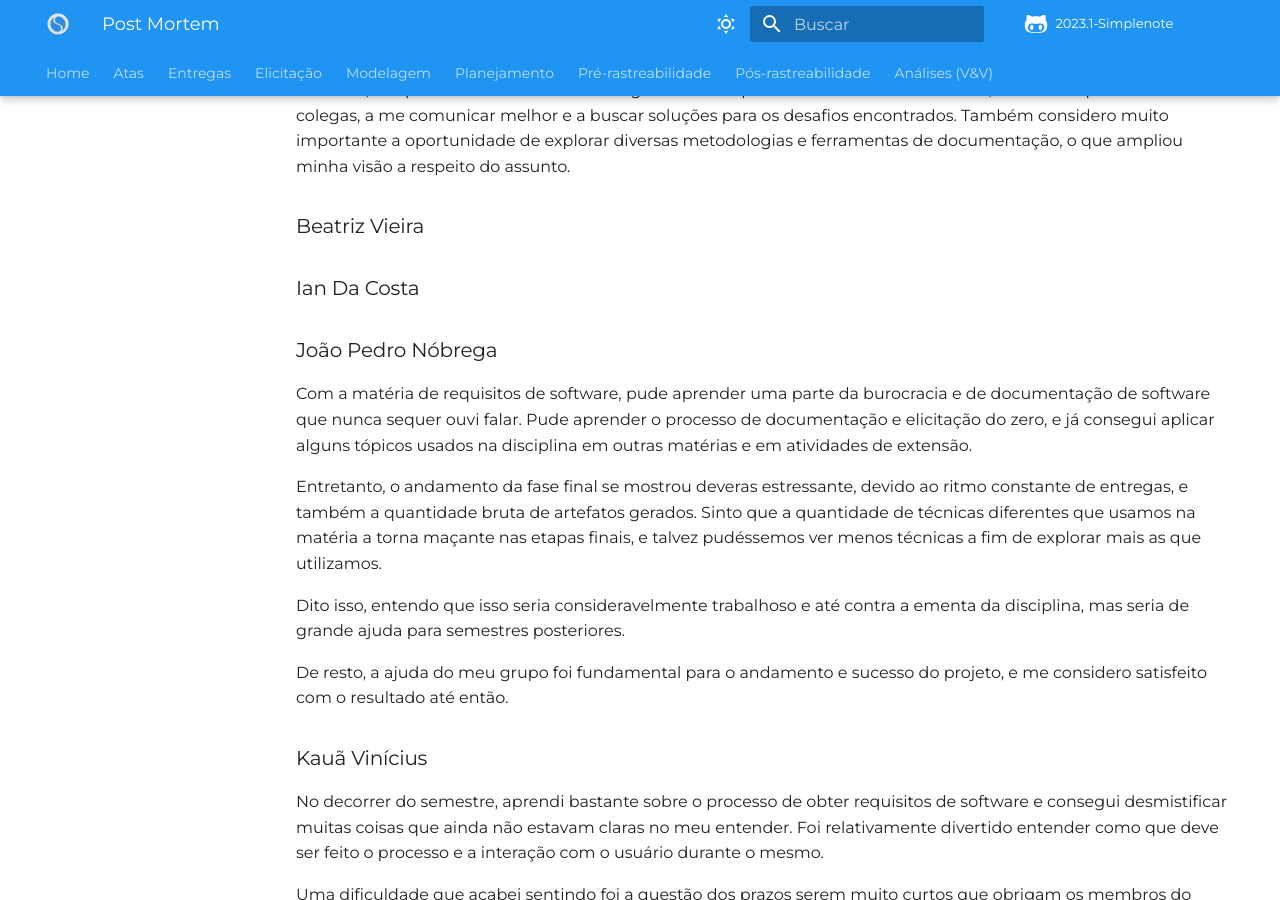
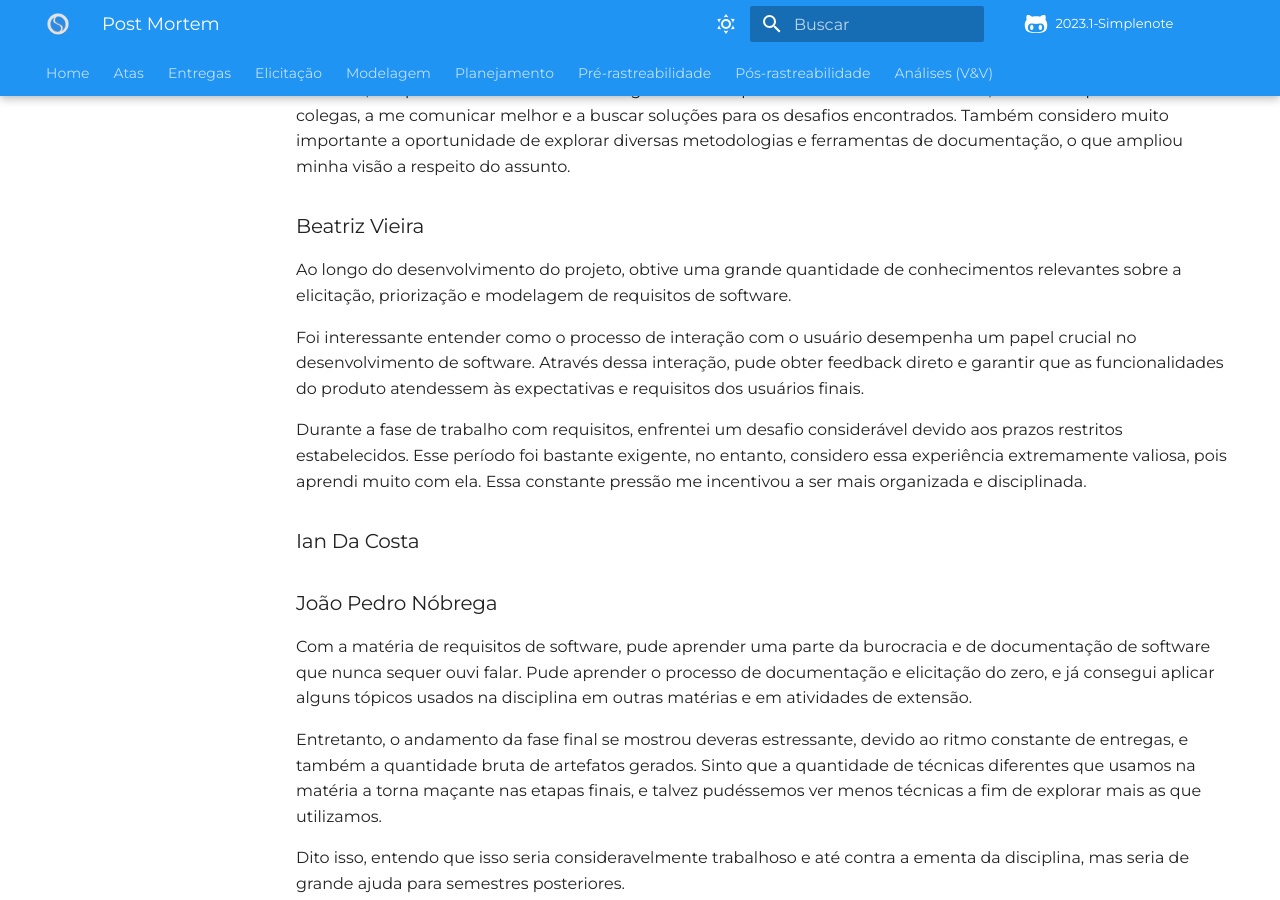
Before and after one commit to Requisitos-de-Software/2023.1-Simplenote, an MkDocs documentation site: the page built from docs/PostMortem.md, in a window 1280 px wide and 900 px high, scrolled down 994 px. Built offline with MkDocs 1.6.1 and Material for MkDocs 9.7.7, drawn with Linux system fonts in a browser that asks for light colours; some web fonts are replaced; comment, search, counter and statistics services are not loaded.

Commit message:
Update PostMortem.md

```diff
--- a/docs/PostMortem.md
+++ b/docs/PostMortem.md
@@ -21,6 +21,14 @@ Confesso que lidar com alguns imprevistos foi desafiador, mas a satisfação de
 Contudo, a experiência como um todo foi gratificante. Aprendi bastante com a matéria, a ouvir as opiniões dos colegas, a me comunicar melhor e a buscar soluções para os desafios encontrados. Também considero muito importante a oportunidade de explorar diversas metodologias e ferramentas de documentação, o que ampliou minha visão a respeito do assunto.
 
 ### Beatriz Vieira
+
+Ao longo do desenvolvimento do projeto, obtive uma grande quantidade de conhecimentos relevantes sobre a elicitação, priorização e modelagem de requisitos de software.
+
+Foi interessante entender como o processo de interação com o usuário desempenha um papel crucial no desenvolvimento de software. Através dessa interação, pude obter feedback direto e garantir que as funcionalidades do produto atendessem às expectativas e requisitos dos usuários finais.
+
+Durante a fase de trabalho com requisitos, enfrentei um desafio considerável devido aos prazos restritos estabelecidos. Esse período foi bastante exigente, no entanto, considero essa experiência extremamente valiosa, pois aprendi muito com ela. Essa constante pressão me incentivou a ser mais organizada e disciplinada.
+
+
 
 ### Ian Da Costa
 
```
